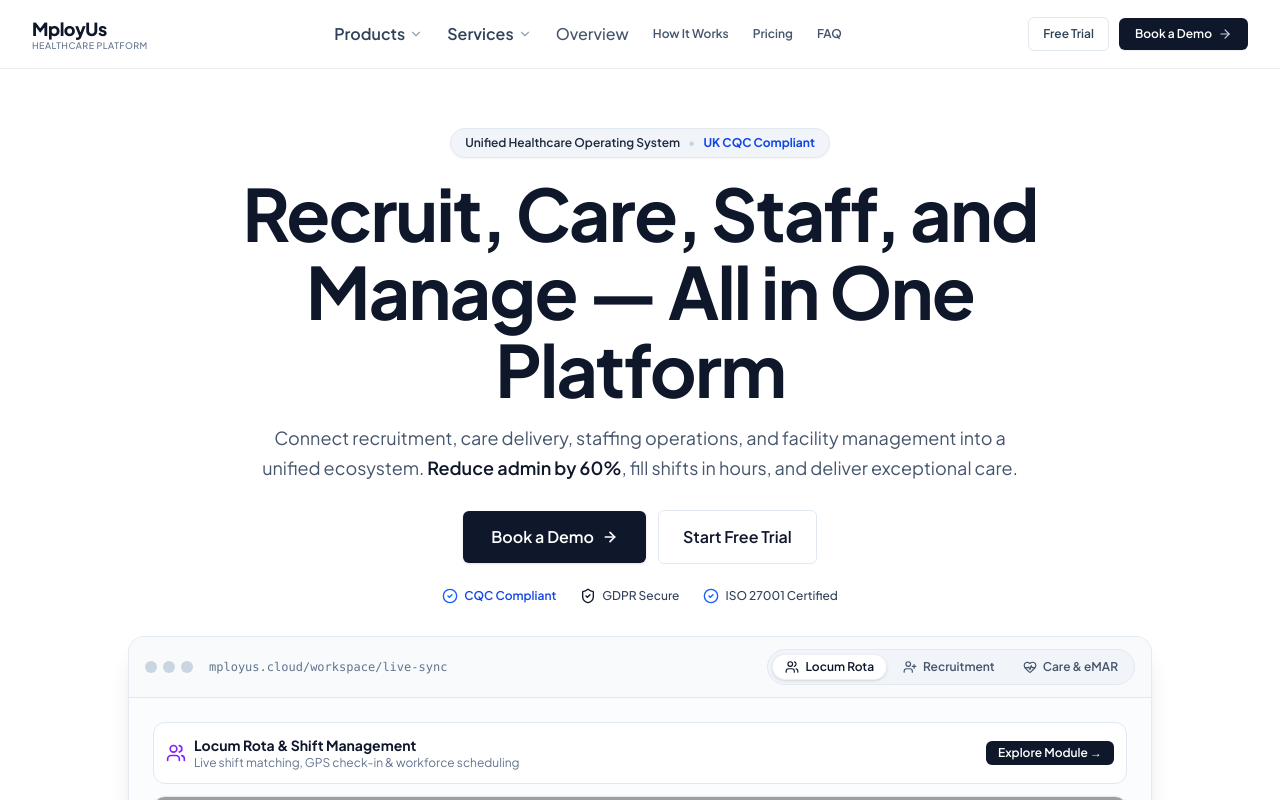
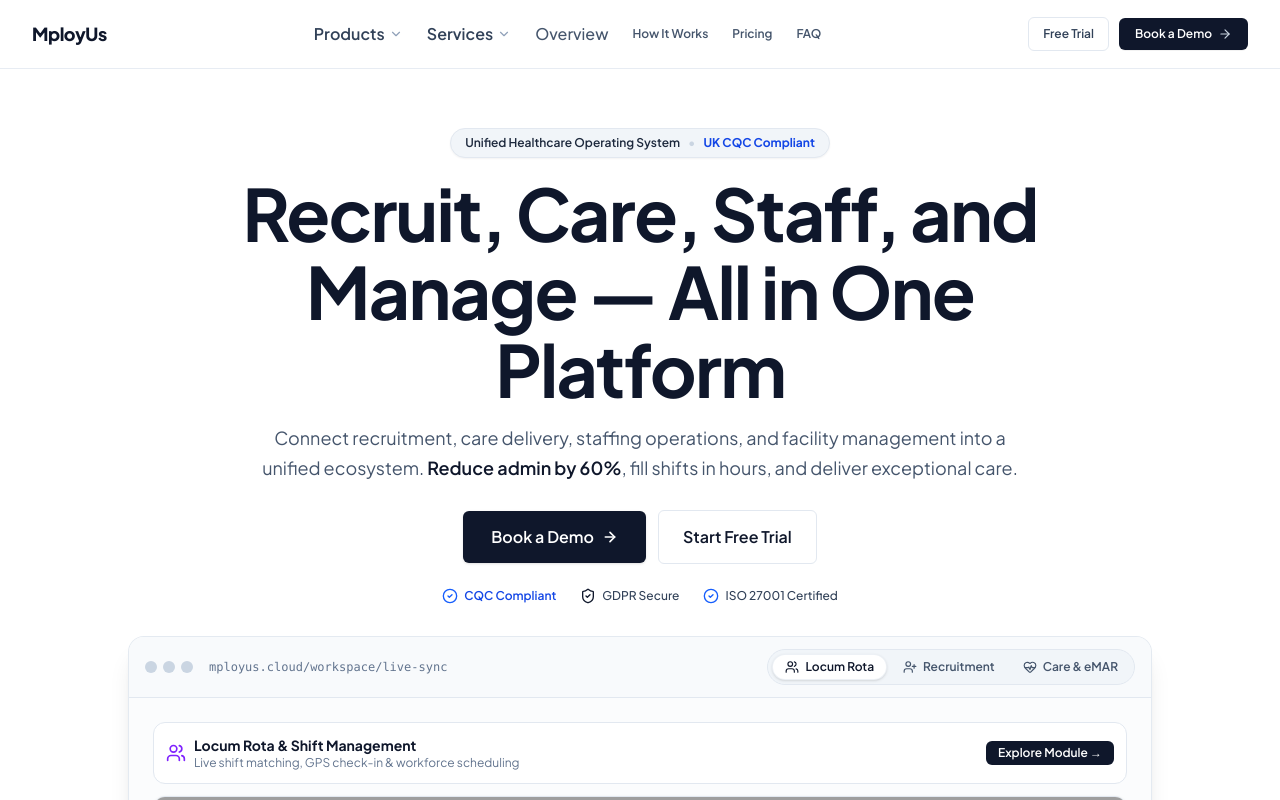
Before and after one commit to festusandrew/Landing-page, a React (Vite) app: page / in a window 1280 px wide. Shown: the top 800 px of the page. Built offline with nearby package versions, Linux system fonts and the light colour scheme; grey boxes are pictures that could not be loaded.

Commit message:
Migrate historical CLF2 MakeVersion

```diff
--- a/src/components/Navbar.tsx
+++ b/src/components/Navbar.tsx
@@ -116,7 +116,7 @@
               <span className="text-lg font-extrabold tracking-tight text-slate-900 flex items-center gap-1 font-['Plus_Jakarta_Sans',sans-serif]">
 MployUs
               </span>
-              <span className="text-[9px] uppercase tracking-wider text-slate-500 font-medium -mt-1">Healthcare Platform</span>
+
             </div>
           </button>
 
```
